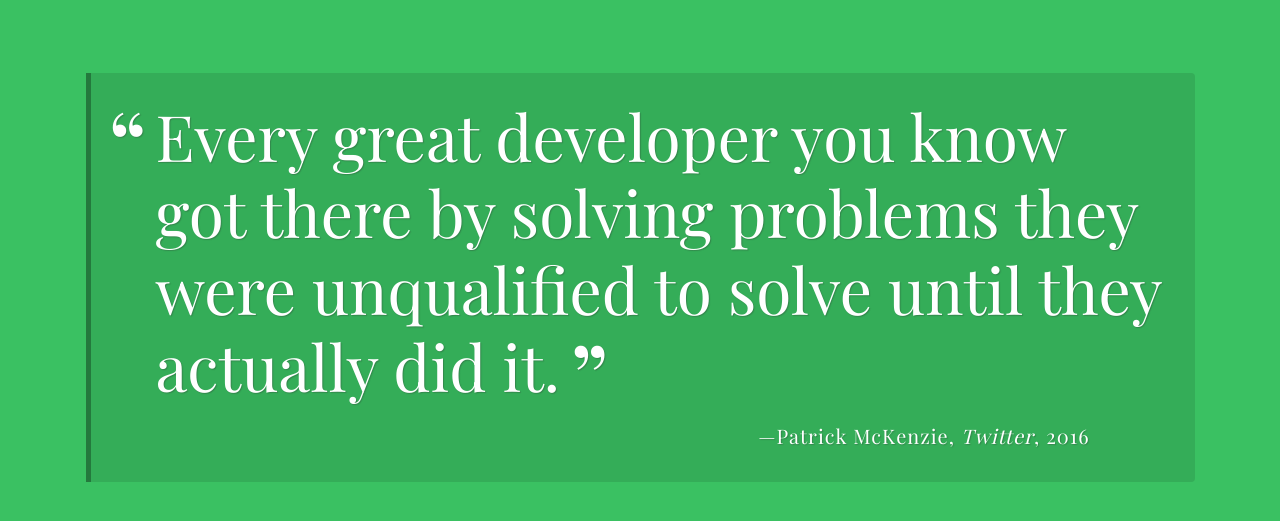
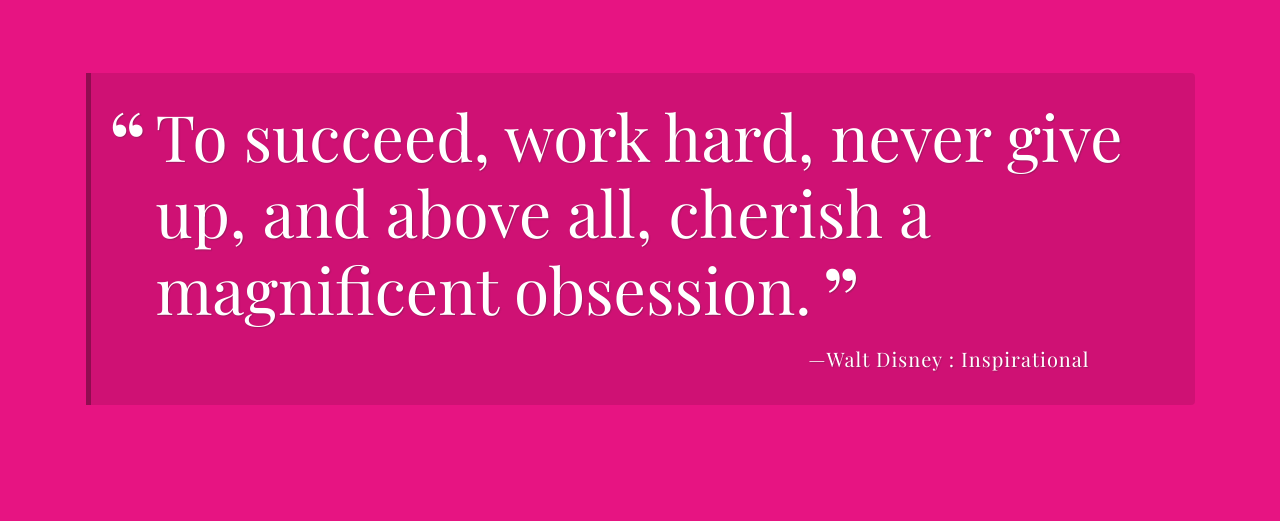
Before and after one commit to CoderGuy614/TechDegree-Project-1, a plain HTML site: page index.html in a window 1280 px wide. Both pictures are taken after a click on the button "Show another quote". Shown: the part 147-668 px from the top of the page. Drawn offline with nearby package versions, Linux system fonts and the light colour scheme; a web font is replaced by a local one.

Commit message:
Ready for Final Checks

```diff
--- a/css/styles.css
+++ b/css/styles.css
@@ -6,7 +6,7 @@
  @import url('https://fonts.googleapis.com/css?family=Playfair+Display:400,400i,700,700i&display=swap');
 
 body {
-  background-color: rgb(58, 193, 98);
+  background-color: orange;
   color: white;
   font-family: 'Playfair Display', serif;
   padding: 5px;
--- a/index.html
+++ b/index.html
@@ -16,8 +16,8 @@
 
     <div class="container">
       <div id="quote-box" class="quote-box">
-        <p class="quote">Every great developer you know got there by solving problems they were unqualified to solve until they actually did it.</p>
-        <p class="source">Patrick McKenzie<span class="citation">Twitter</span><span class="year">2016</span></p>
+        <p class="quote"> At Group L, Stoffel oversees six first-rate programmers, a managerial challenge roughly equivalent to herding cats.</p>
+        <p class="source">Unknown Author<span class="citation">The Washington Post Magazine</span><span class="year">June 9th, 1985</span><span class="category"> : Programming </p>
       </div>
     </div>
 
--- a/js/script.js
+++ b/js/script.js
@@ -3,59 +3,100 @@ Treehouse FSJS Techdegree:
 project 1 - A Random Quote Generator
 ******************************************/
 
-// For assistance:
-  // Check the "Project Resources" section of the project instructions
-  // Reach out in your Slack community - https://treehouse-fsjs-102.slack.com/app_redirect?channel=chit-chat
+// Quotes array
 
-/***
- * `quotes` array
-  Must include: quote, source, citation (optional), year(optional)
-***/
 var quotes = [
-	{quote: "There is no substitute for hard work.",
-	source: "Thomas Edison",
+	{ quote: 'There is no substitute for hard work.',
+	source: 'Thomas Edison',
+	category: 'Inspirational'
+	},
+
+	{quote: 'I find that the harder I work, the more luck I seem to have.',
+	source: 'Thomas Jefferson',
+	category: 'Inspirational'
+	},
+
+	{quote: 'To succeed, work hard, never give up, and above all, cherish a magnificent obsession.',
+	source: 'Walt Disney',
+	category: 'Inspirational'
+	},
+
+	{quote: 'Be humble, be hungry, and always be the hardest worker in the room.',
+	source: 'Dwayne "The Rock" Johnson',
+	category: 'Inspirational'
+	},
+
+	{quote: 'Great things come from hard work and perserverance.  No excuses.',
+	source: 'Kobe Bryant',
+	category: 'Inspirational'
+	},
+
+	{quote: 'The road to success comes through hard work, determination, and sacrafice',
+	source: 'Dolzinski',
+	category: 'Inspirational'
+	},
+
+	{quote: 'You talking to me?',
+	source: 'Robert DeNiro',
+	citation: 'Taxi Driver',
+	year: 1976,
+	category: 'Movies'
+	},
+
+	{quote: "I'll be back",
+	source: 'Arnold Schwarzenegger',
+	citation: 'The Terminator',
+	year: 1984,
+	category: 'Movies'
 	}
-
-	{quote: "I find that the harder I work, the more luck I seem to have.",
-	source: "Thomas Jefferson",
-	}
-
-	{quote: "To succeed, work hard, never give up, and above all, cherish a magnificent obsession.",
-	source: "Walt Disney",
-	}
-
-	{quote: "Be humble, be hungry, and always be the hardest worker in the room.",
-	source: "Dwayne 'The Rock' Johnson",
-	}
-
-	{quote: "Great things come from hard work and perserverance.  No excuses.",
-	source: "Kobe Bryant",
-	}
-
-	{quote: "The road to success comes through hard work, determination, and sacrafice",
-	source: "Dolzinski",
-	}
-
 ]
 
+// Creating the getRandomQuote function
 
+function getRandomQuote() {
+var randNum =   Math.floor(Math.random() * quotes.length)
+var randomQuote = quotes[randNum];
+return randomQuote;
+ }
+ console.log(getRandomQuote())
 
+// Generating a random RGB color and concatonating it to a string.
+function getRandomColor() {
+	var r = Math.floor(Math.random() * 256);
+	var g = Math.floor(Math.random() * 256);
+	var b = Math.floor(Math.random() * 256);
 
-/***
- * `getRandomQuote` function
-***/
+	return "rgb(" + r + ", " + g + ", " + b + ")";
+}
+// Creating the changeColor function
+function changeColor() {
+	var randomColor = getRandomColor();
+	document.body.style.backgroundColor = randomColor;
+}
 
+// Creating the printQuote function
 
+function  printQuote() {
 
-/***
- * `printQuote` function
-***/
+	var randomQuote = getRandomQuote();
+	var string = '';
+	string = '<p class="quote">' + randomQuote.quote + '</p>';
+	string += '<p class="source">' + randomQuote.source;
 
-
-
-/***
- * click event listener for the print quote button
- * DO NOT CHANGE THE OF CODE BELOW!!
-***/
-
+	if(randomQuote.citation){
+		string += '<span class="citation">' + randomQuote.citation + '</span>'
+	}
+	if(randomQuote.year){
+		string += '<span class="year">' + randomQuote.year + '</span>'
+	}
+	if(randomQuote.category){
+		string += '<span class="category">' + " : " + randomQuote.category + '</span>'
+	string += '</p>'
+	document.getElementById('quote-box').innerHTML = string;
+	changeColor();
+	}
+}
+// Adding a timer to call the printQuote function
+var timer = window.setInterval(printQuote, 10000);
+// Click event listener
 document.getElementById('load-quote').addEventListener("click", printQuote, false);
```
Also changed, not shown: 1 other file.
